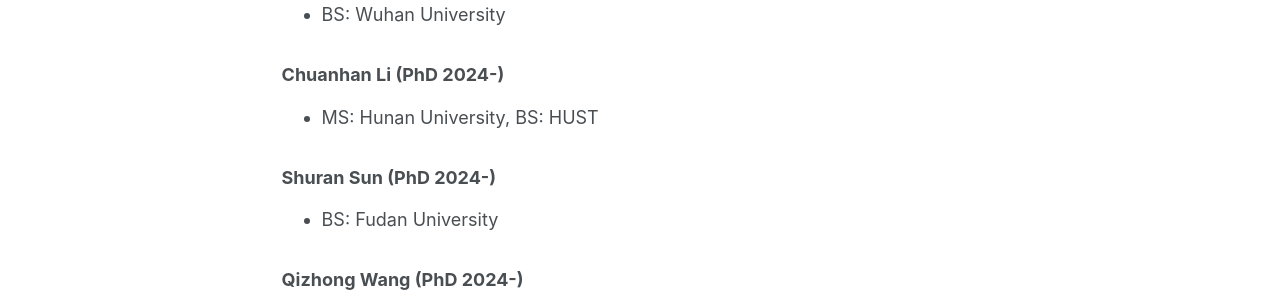
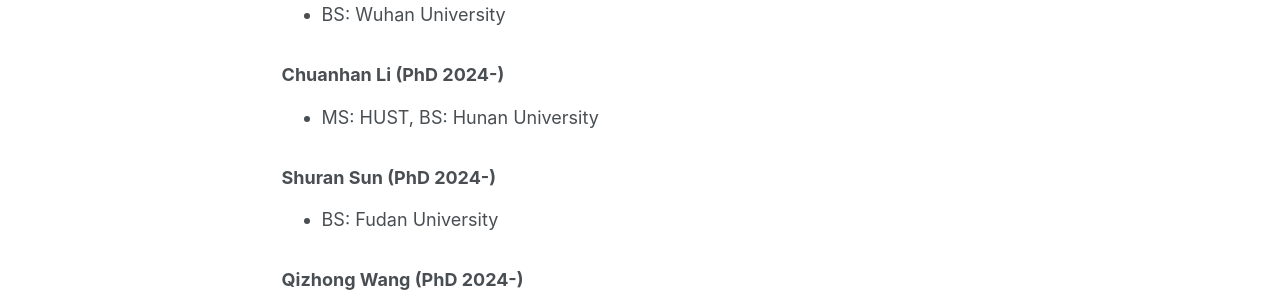
Before and after one commit to yuanchaoxu6/yuanchaoxu6.github.io, a Jekyll site: the page built from _pages/students.md, in a window 1280 px wide and 1285 px high. Shown: the part 498-798 px from the top of the window. Built offline with Jekyll 4.4.1, drawn with Linux system fonts in a browser that asks for light colours.

```diff
--- a/_pages/students.md
+++ b/_pages/students.md
@@ -21,7 +21,7 @@ author_profile: true
 
 ### Chuanhan Li (PhD 2024-)
 
-- MS: Hunan University, BS: HUST
+- MS: HUST, BS: Hunan University
 
 ### Shuran Sun (PhD 2024-)
 
```
